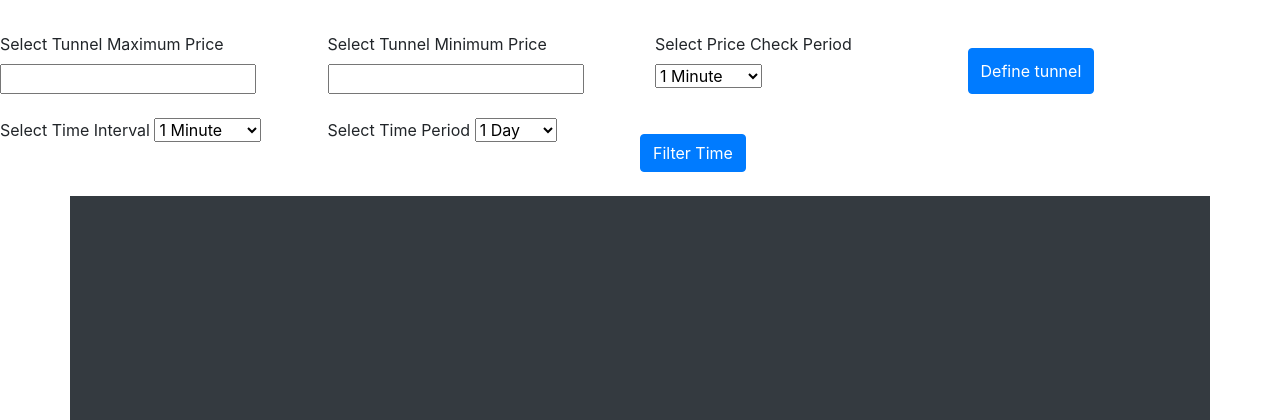
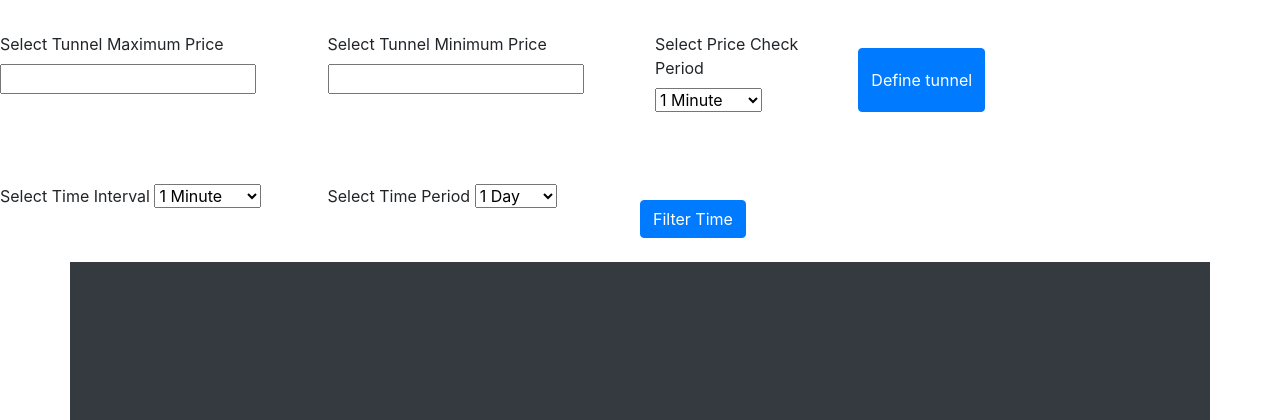
Before and after one commit to vini-machado/inoa-challenge, a Django app: template stock_fetcher/templates/stock_data.html in a window 1280 px wide. Shown: the part 56-476 px from the top of the page. Run offline with Django 4.2, Linux system fonts and the light colour scheme; the template is opened without the code that fills it: values that come from a table or form of the project are taken from there, others are empty; the visitor is signed in with stand-in values (Sample User, id 1); parts of the project's set-up code (start-up, migrations or seed data) failed here and were passed over; some libraries are stand-ins or nearby versions.

Commit message:
change spacing of price tunnel form

```diff
--- a/stock_fetcher/templates/stock_chart/price_tunnel_form.html
+++ b/stock_fetcher/templates/stock_chart/price_tunnel_form.html
@@ -9,11 +9,11 @@
             <label for="{{ price_tunnel.min_price.id_for_label }}" class="form-label">{{ price_tunnel.min_price.label }}</label>
             {{ price_tunnel.min_price }}
         </div>
-        <div class="col-md-3">
+        <div class="col-md-2">
             <label for="{{ price_tunnel.periodicity.id_for_label }}" class="form-label">{{ price_tunnel.periodicity.label }}</label>
             {{ price_tunnel.periodicity }}
         </div>
         <button type="submit" class="btn btn-primary mt-3">Define tunnel</button>
     </div>
 </form>
-<br/>
+<br/><br/><br/>
```
